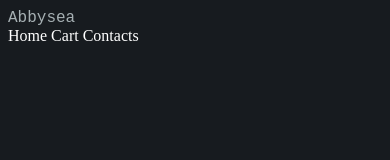
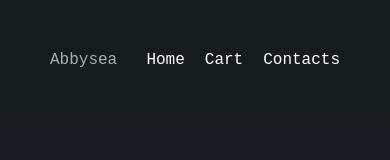
Before and after one commit to win-nce/Project_market, a plain HTML site: page index.html in a window 390 px wide. Drawn offline with Linux system fonts and the light colour scheme.

Commit message:
Update style.css

```diff
--- a/style.css
+++ b/style.css
@@ -1,30 +1,39 @@
-    body{
+body {
     background-color: rgb(23, 27, 31);
+    margin: 0;
+    font-family: 'Courier New', Courier, monospace;
   }
 
-    .main_header{
+  .container {
     z-index: 100;
     top: 0px;
-        height: 160px;
+    height: 60px;
     display: flex;
     justify-content: space-between;
-        justify-items:center;
+    align-items: center;
     position: sticky;
-        background-color: rgba(23, 27, 31, 50);
-        padding-top: 30px;
-        /* background-color: antiquewhite; */
+    background-color: rgba(23, 27, 31, 0.9);
+    padding: 30px 50px;
   }
-    .main_icon{
-        color: rgb(166, 176, 179);
+
+
+@media all and (max-width: 1920px) {
+    .nav {
+        display: flex;
+        gap: 70px;
       }
-@media all and (max-width: 1920px) {
-
 }
 
 @media all and (max-width: 1200px){
-
+    .nav {
+        display: flex;
+        gap: 70px;
+      }
 }
 
 @media all and ( max-width: 600px){
-
+    .nav {
+        display: flex;
+        gap: 20px;
       }
+}
```
Lines whose indentation alone changed are shown as unchanged.
